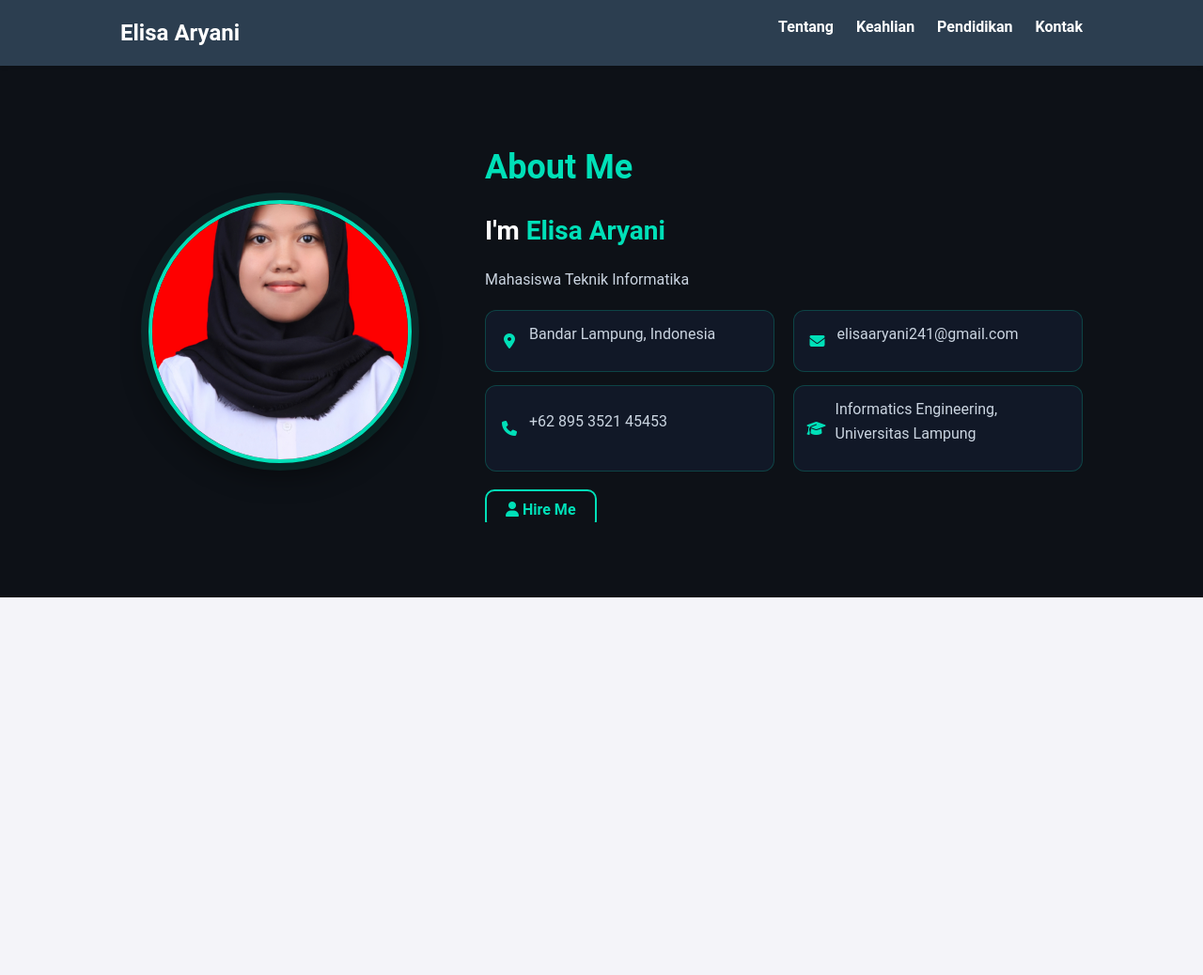
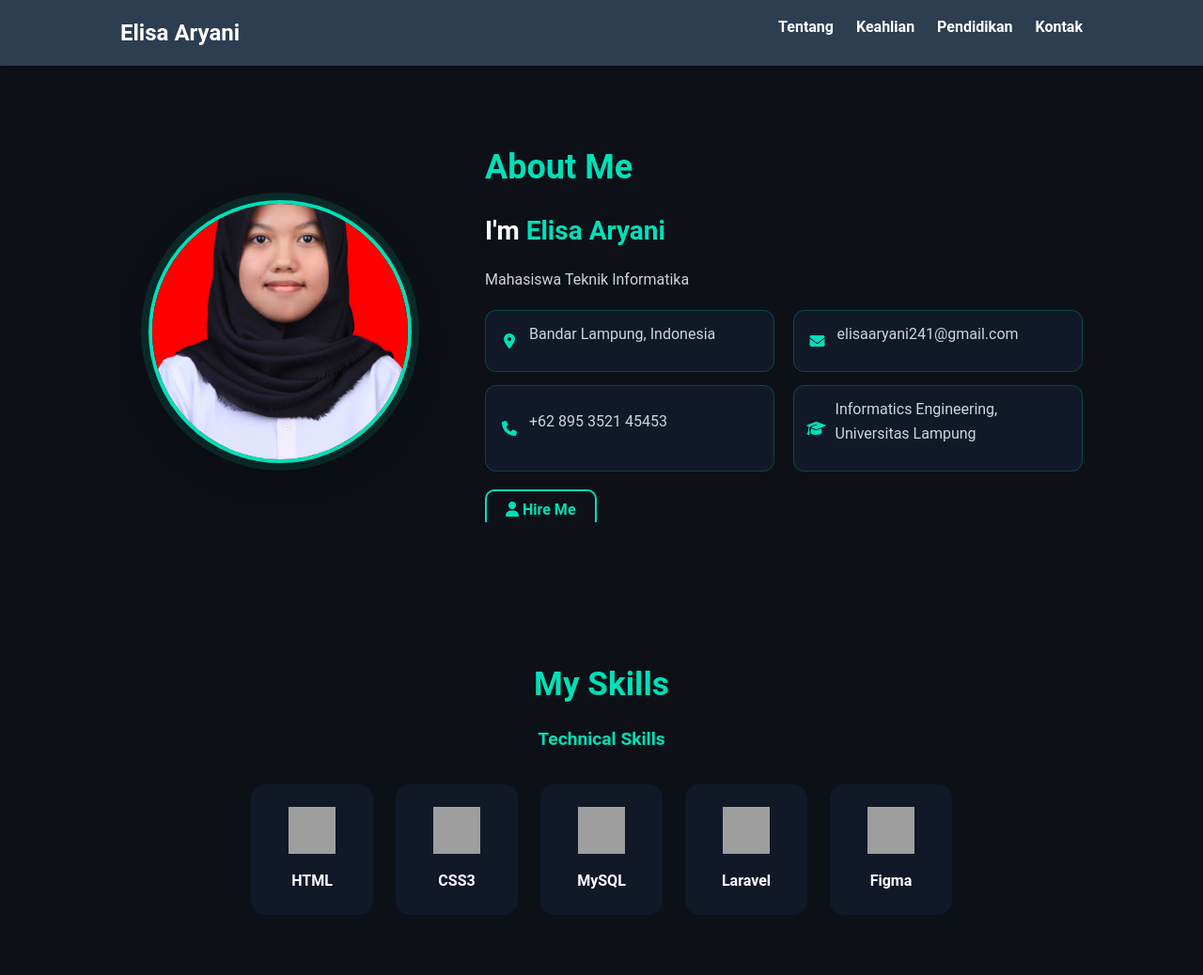
Before and after one commit to Elisa241/Tugas-Akhir-2, a plain HTML site: page index.html in a window 1280 px wide. Shown: the whole page at 94% size. Before the commit the page ends 800 px from the top, so only its background shows below. Drawn offline with Linux system fonts and the light colour scheme; grey boxes are pictures that could not be loaded.

Commit message:
Initial commit: add skills section with icons and hover effects

```diff
--- a/index.html
+++ b/index.html
@@ -65,6 +65,53 @@
       </div>
     </section>
 
+    <section id="keahlian" class="skills-section">
+      <h3 class="section-title">My Skills</h3>
+      <h4 class="subtitle">Technical Skills</h4>
+
+      <div class="skills-grid">
+        <div class="skill-card">
+          <img
+            src="https://cdn.jsdelivr.net/gh/devicons/devicon/icons/html5/html5-original.svg"
+            alt="HTML"
+          />
+          <p>HTML</p>
+        </div>
+
+        <div class="skill-card">
+          <img
+            src="https://cdn.jsdelivr.net/gh/devicons/devicon/icons/css3/css3-original.svg"
+            alt="CSS3"
+          />
+          <p>CSS3</p>
+        </div>
+
+        <div class="skill-card">
+          <img
+            src="https://cdn.jsdelivr.net/gh/devicons/devicon/icons/mysql/mysql-original.svg"
+            alt="MySQL"
+          />
+          <p>MySQL</p>
+        </div>
+
+        <div class="skill-card">
+          <img
+            src="https://cdn.jsdelivr.net/gh/devicons/devicon/icons/laravel/laravel-original.svg"
+            alt="Laravel"
+          />
+          <p>Laravel</p>
+        </div>
+
+        <div class="skill-card">
+          <img
+            src="https://cdn.jsdelivr.net/gh/devicons/devicon/icons/figma/figma-original.svg"
+            alt="Figma"
+          />
+          <p>Figma</p>
+        </div>
+      </div>
+    </section>
+
     <main>
       <!-- Kosong dulu -->
     </main>
--- a/style.css
+++ b/style.css
@@ -152,6 +152,57 @@ body {
   color: #0d1117;
 }
 
+.skills-section {
+  text-align: center;
+  background-color: #0d1117;
+  color: #fff;
+  padding: 4rem 0;
+}
+
+.skills-section .section-title {
+  font-size: 2.2rem;
+  color: #00e0b8;
+  margin-bottom: 1rem;
+}
+
+.skills-section .subtitle {
+  font-size: 1.2rem;
+  color: #00e0b8;
+  margin-bottom: 2rem;
+}
+
+.skills-grid {
+  display: flex;
+  flex-wrap: wrap;
+  justify-content: center;
+  gap: 1.5rem;
+}
+
+.skill-card {
+  background: #111827;
+  padding: 1.5rem;
+  border-radius: 15px;
+  width: 130px;
+  text-align: center;
+  transition: transform 0.3s, box-shadow 0.3s;
+}
+
+.skill-card img {
+  width: 50px;
+  height: 50px;
+  margin-bottom: 0.5rem;
+}
+
+.skill-card p {
+  font-weight: bold;
+  color: #fff;
+}
+
+.skill-card:hover {
+  transform: translateY(-8px);
+  box-shadow: 0 0 15px rgba(0, 224, 184, 0.6);
+}
+
 /* Catatan:
      - Style untuk header, about, skills, pendidikan, kontak, dan footer
        akan ditambahkan bertahap pada commit selanjutnya.
```
